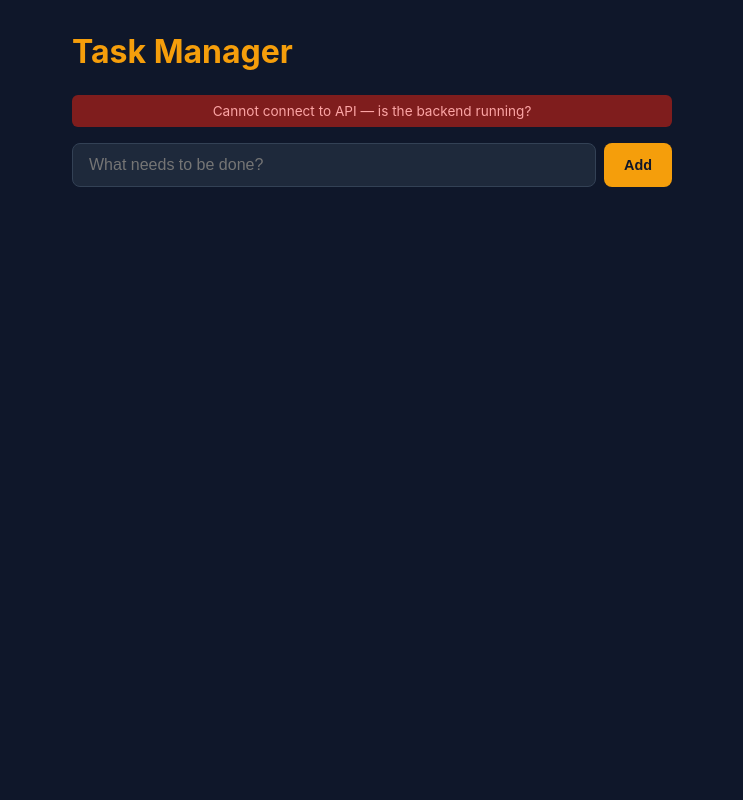
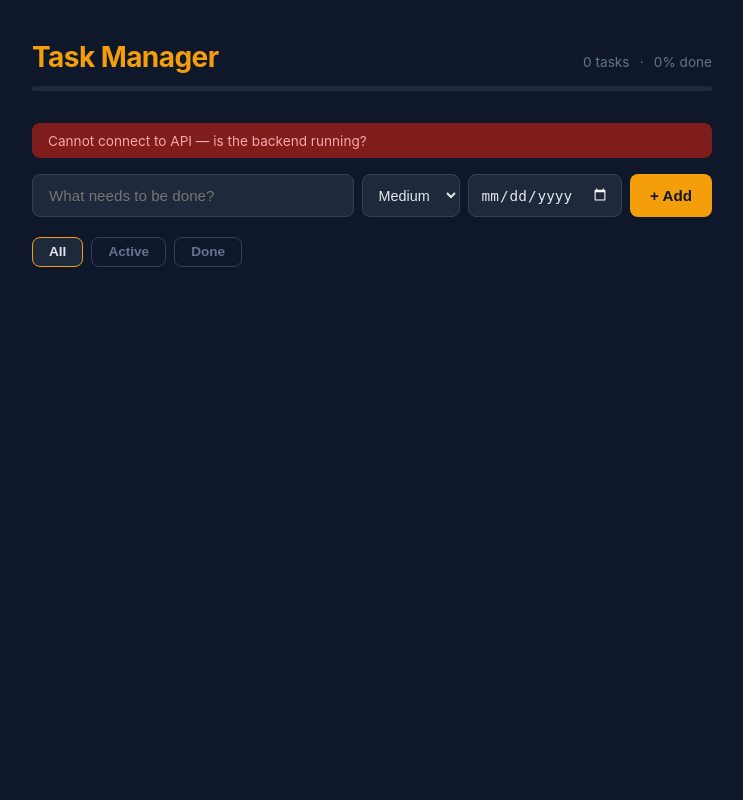
Before and after one commit to Aravindsvec/task_manager, a Python web app: template frontend/templates/index.html in a window 1280 px wide. Shown: the whole page, without its empty margins (268-1011 px from the left). Run offline with Jinja, Linux system fonts and the light colour scheme; the template is opened without the code that fills it, so the values that code supplies are empty.

Commit message:
Add priority, due dates, filters, progress bar; fix checkbox handler bug
- Backend: add priority (low/medium/high) and due_date fields to
  TaskCreate/TaskOut models with backward-compatible defaults
- Frontend: new features — priority badges with color-coded left borders,
  due date picker with smart labels (Today/Tomorrow/Nd overdue),
  filter tabs (All/Active/Done), task counter, animated progress bar,
  auto-sort (high priority first, done tasks last)
- Bug fix: replace inline onchange/onclick attribute handlers with a
  single delegated addEventListener; JSON.stringify double-quotes were
  terminating the HTML attribute early, silently breaking toggleTask
  so the progress bar never updated
- CSS: slide-in animation, ghost delete button, overdue warning styles

Co-Authored-By: Claude Sonnet 4.6 <noreply@anthropic.com>

```diff
--- a/backend/main.py
+++ b/backend/main.py
@@ -39,6 +39,8 @@ class TaskCreate(BaseModel):
     title: str = Field(..., min_length=1, max_length=200)
     description: str = ""
     done: bool = False
+    priority: str = "medium"
+    due_date: str = ""
 
 
 class TaskOut(BaseModel):
@@ -46,6 +48,8 @@ class TaskOut(BaseModel):
     title: str
     description: str
     done: bool
+    priority: str
+    due_date: str
 
 
 def task_to_dict(task) -> dict:
@@ -54,6 +58,8 @@ def task_to_dict(task) -> dict:
         "title": task["title"],
         "description": task["description"],
         "done": task["done"],
+        "priority": task.get("priority", "medium"),
+        "due_date": task.get("due_date", ""),
     }
 
 
--- a/frontend/static/app.js
+++ b/frontend/static/app.js
@@ -1,30 +1,110 @@
 const API = 'http://localhost:8000';
+const PRIORITY_ORDER = { high: 0, medium: 1, low: 2 };
+
+let allTasks = [];
+let currentFilter = 'all';
 
 async function loadTasks() {
   try {
     const res = await fetch(`${API}/tasks`);
-    const tasks = await res.json();
-    renderTasks(tasks);
+    allTasks = await res.json();
+    renderTasks();
     showStatus('Connected to API', 'ok');
   } catch (e) {
     showStatus('Cannot connect to API — is the backend running?', 'error');
   }
 }
 
-function renderTasks(tasks) {
-  const list = document.getElementById('taskList');
+function getFilteredTasks() {
+  let tasks = allTasks;
+  if (currentFilter === 'active') tasks = allTasks.filter(t => !t.done);
+  if (currentFilter === 'done')   tasks = allTasks.filter(t => t.done);
+  return [...tasks].sort((a, b) => {
+    if (a.done !== b.done) return a.done ? 1 : -1;
+    return (PRIORITY_ORDER[a.priority] ?? 1) - (PRIORITY_ORDER[b.priority] ?? 1);
+  });
+}
+
+function renderTasks() {
+  updateStats();
+  const tasks = getFilteredTasks();
+  const list  = document.getElementById('taskList');
+
   if (tasks.length === 0) {
-    list.innerHTML = '<div class="empty">No tasks yet. Add one above!</div>';
+    const msg = currentFilter === 'done'   ? 'No completed tasks yet.'
+              : currentFilter === 'active' ? 'All caught up — nothing active!'
+              : 'No tasks yet. Add one above!';
+    list.innerHTML = `<div class="empty">${msg}</div>`;
     return;
   }
-  list.innerHTML = tasks.map(t => `
-    <li class="task-item ${t.done ? 'done' : ''}">
-      <input type="checkbox" ${t.done ? 'checked' : ''}
-        onchange="toggleTask('${t.id}', '${t.title.replace(/'/g, "\\'")}', '${t.description.replace(/'/g, "\\'")}', this.checked)" />
-      <span class="task-title">${escapeHtml(t.title)}</span>
-      <button class="btn-del" onclick="deleteTask('${t.id}')">Delete</button>
-    </li>
-  `).join('');
+
+  list.innerHTML = tasks.map(t => {
+    const priority = t.priority || 'medium';
+    const due      = t.due_date  || '';
+    const dueLabel = formatDue(due);
+    const overdue  = due && !t.done && new Date(due + 'T00:00:00') < new Date().setHours(0, 0, 0, 0);
+
+    return `
+      <li class="task-item priority-${priority} ${t.done ? 'done' : ''}"
+          data-id="${t.id}"
+          data-title="${escapeAttr(t.title)}"
+          data-desc="${escapeAttr(t.description)}"
+          data-priority="${priority}"
+          data-due="${due}">
+        <input type="checkbox" class="task-check" ${t.done ? 'checked' : ''} />
+        <div class="task-body">
+          <div class="task-title">${escapeHtml(t.title)}</div>
+          <div class="task-meta">
+            <span class="badge badge-${priority}">${priority}</span>
+            ${dueLabel ? `<span class="task-due ${overdue ? 'overdue' : ''}">${overdue ? '⚠ ' : ''}${dueLabel}</span>` : ''}
+          </div>
+        </div>
+        <button class="btn-del" data-id="${t.id}" title="Delete">✕</button>
+      </li>`;
+  }).join('');
+}
+
+// Single delegated listener — no inline handlers, so no attribute-quoting bugs
+document.getElementById('taskList').addEventListener('change', async e => {
+  const checkbox = e.target.closest('.task-check');
+  if (!checkbox) return;
+  const li = checkbox.closest('.task-item');
+  await toggleTask(
+    li.dataset.id,
+    li.dataset.title,
+    li.dataset.desc,
+    checkbox.checked,
+    li.dataset.priority,
+    li.dataset.due,
+  );
+});
+
+document.getElementById('taskList').addEventListener('click', async e => {
+  const btn = e.target.closest('.btn-del');
+  if (!btn) return;
+  await deleteTask(btn.dataset.id);
+});
+
+function updateStats() {
+  const total = allTasks.length;
+  const done  = allTasks.filter(t => t.done).length;
+  const pct   = total ? Math.round((done / total) * 100) : 0;
+  document.getElementById('statTotal').textContent    = `${total} task${total !== 1 ? 's' : ''}`;
+  document.getElementById('statPct').textContent      = `${pct}% done`;
+  document.getElementById('progressFill').style.width = `${pct}%`;
+}
+
+function formatDue(dateStr) {
+  if (!dateStr) return '';
+  const d     = new Date(dateStr + 'T00:00:00');
+  const today = new Date(); today.setHours(0, 0, 0, 0);
+  const diff  = Math.round((d - today) / 86400000);
+  if (diff === 0)  return 'Today';
+  if (diff === 1)  return 'Tomorrow';
+  if (diff === -1) return 'Yesterday';
+  if (diff < 0)    return `${Math.abs(diff)}d overdue`;
+  if (diff < 7)    return `in ${diff}d`;
+  return d.toLocaleDateString('en-US', { month: 'short', day: 'numeric' });
 }
 
 function escapeHtml(text) {
@@ -33,31 +113,45 @@ function escapeHtml(text) {
   return d.innerHTML;
 }
 
+function escapeAttr(str) {
+  return String(str).replace(/&/g, '&amp;').replace(/"/g, '&quot;');
+}
+
+function setFilter(filter, btn) {
+  currentFilter = filter;
+  document.querySelectorAll('.filter-btn').forEach(b => b.classList.remove('active'));
+  btn.classList.add('active');
+  renderTasks();
+}
+
 async function addTask() {
-  const input = document.getElementById('taskInput');
-  const title = input.value.trim();
+  const input    = document.getElementById('taskInput');
+  const priority = document.getElementById('priorityInput').value;
+  const due_date = document.getElementById('dueDateInput').value;
+  const title    = input.value.trim();
   if (!title) return;
   try {
     await fetch(`${API}/tasks`, {
       method: 'POST',
       headers: { 'Content-Type': 'application/json' },
-      body: JSON.stringify({ title, description: '', done: false }),
+      body: JSON.stringify({ title, description: '', done: false, priority, due_date }),
     });
     input.value = '';
-    loadTasks();
+    document.getElementById('dueDateInput').value = '';
+    await loadTasks();
   } catch (e) {
     showStatus('Failed to add task', 'error');
   }
 }
 
-async function toggleTask(id, title, desc, done) {
+async function toggleTask(id, title, desc, done, priority, due_date) {
   try {
     await fetch(`${API}/tasks/${id}`, {
       method: 'PUT',
       headers: { 'Content-Type': 'application/json' },
-      body: JSON.stringify({ title, description: desc, done }),
+      body: JSON.stringify({ title, description: desc, done, priority, due_date }),
     });
-    loadTasks();
+    await loadTasks();
   } catch (e) {
     showStatus('Failed to update task', 'error');
   }
@@ -66,7 +160,7 @@ async function toggleTask(id, title, desc, done) {
 async function deleteTask(id) {
   try {
     await fetch(`${API}/tasks/${id}`, { method: 'DELETE' });
-    loadTasks();
+    await loadTasks();
   } catch (e) {
     showStatus('Failed to delete task', 'error');
   }
@@ -76,7 +170,7 @@ function showStatus(msg, type) {
   const el = document.getElementById('status');
   el.textContent = msg;
   el.className = `status ${type}`;
-  if (type === 'ok') setTimeout(() => (el.style.display = 'none'), 2000);
+  if (type === 'ok') setTimeout(() => { el.className = 'status'; }, 2000);
 }
 
 document.getElementById('taskInput').addEventListener('keydown', e => {
--- a/frontend/static/style.css
+++ b/frontend/static/style.css
@@ -5,96 +5,221 @@ body {
   background: #0f172a;
   color: #e2e8f0;
   min-height: 100vh;
-  padding: 2rem;
+  padding: 2.5rem 1rem;
 }
 
-.container { max-width: 600px; margin: 0 auto; }
+.container { max-width: 680px; margin: 0 auto; }
+
+/* ── Header ── */
+.header { margin-bottom: 2rem; }
+
+.header-top {
+  display: flex;
+  justify-content: space-between;
+  align-items: baseline;
+  margin-bottom: 0.75rem;
+}
 
 h1 {
-  font-size: 2rem;
-  margin-bottom: 1.5rem;
+  font-size: 1.75rem;
+  font-weight: 700;
   color: #f59e0b;
+  letter-spacing: -0.02em;
 }
 
+.stats { font-size: 0.85rem; color: #64748b; }
+.stat-dot { margin: 0 0.4rem; }
+
+.progress-bar {
+  height: 5px;
+  background: #1e293b;
+  border-radius: 3px;
+  overflow: hidden;
+}
+
+.progress-fill {
+  height: 100%;
+  background: linear-gradient(90deg, #f59e0b 0%, #10b981 100%);
+  border-radius: 3px;
+  transition: width 0.5s cubic-bezier(0.4, 0, 0.2, 1);
+  width: 0%;
+}
+
+/* ── Status banner ── */
+.status {
+  padding: 0.6rem 1rem;
+  margin-bottom: 1rem;
+  border-radius: 8px;
+  font-size: 0.85rem;
+  display: none;
+}
+.status.error { display: block; background: #7f1d1d; color: #fca5a5; }
+.status.ok    { display: block; background: #14532d; color: #86efac; }
+
+/* ── Add form ── */
 .add-form {
   display: flex;
   gap: 0.5rem;
-  margin-bottom: 2rem;
+  margin-bottom: 1.25rem;
+  flex-wrap: wrap;
 }
 
 input[type="text"] {
   flex: 1;
-  padding: 0.75rem 1rem;
+  min-width: 160px;
+  padding: 0.7rem 1rem;
   border: 1px solid #334155;
   border-radius: 8px;
   background: #1e293b;
   color: #e2e8f0;
-  font-size: 1rem;
+  font-size: 0.95rem;
 }
 
-input[type="text"]:focus {
-  outline: 2px solid #f59e0b;
-  border-color: transparent;
+input[type="text"]:focus,
+input[type="date"]:focus,
+select:focus { outline: 2px solid #f59e0b; border-color: transparent; }
+
+.priority-select,
+.date-input {
+  padding: 0.7rem 0.75rem;
+  border: 1px solid #334155;
+  border-radius: 8px;
+  background: #1e293b;
+  color: #e2e8f0;
+  font-size: 0.9rem;
+  cursor: pointer;
 }
 
+.date-input { color-scheme: dark; }
+
 button {
-  padding: 0.75rem 1.25rem;
   border: none;
   border-radius: 8px;
   cursor: pointer;
-  font-size: 0.9rem;
   font-weight: 600;
-  transition: background 0.2s;
+  transition: background 0.15s;
 }
 
-.btn-add { background: #f59e0b; color: #0f172a; }
+.btn-add {
+  padding: 0.7rem 1.25rem;
+  background: #f59e0b;
+  color: #0f172a;
+  font-size: 0.95rem;
+  white-space: nowrap;
+}
 .btn-add:hover { background: #d97706; }
 
-.btn-del { background: #ef4444; color: white; font-size: 0.8rem; padding: 0.4rem 0.7rem; }
-.btn-del:hover { background: #f87171; }
+/* ── Filter tabs ── */
+.filters {
+  display: flex;
+  gap: 0.5rem;
+  margin-bottom: 1.25rem;
+}
 
+.filter-btn {
+  padding: 0.4rem 1rem;
+  background: transparent;
+  color: #64748b;
+  border: 1px solid #334155;
+  font-size: 0.85rem;
+}
+.filter-btn.active {
+  background: #1e293b;
+  color: #e2e8f0;
+  border-color: #f59e0b;
+}
+.filter-btn:hover:not(.active) {
+  border-color: #475569;
+  color: #94a3b8;
+}
+
+/* ── Task list ── */
 .task-list { list-style: none; }
+
+@keyframes slideIn {
+  from { opacity: 0; transform: translateY(-6px); }
+  to   { opacity: 1; transform: translateY(0); }
+}
 
 .task-item {
   display: flex;
   align-items: center;
   gap: 0.75rem;
-  padding: 1rem;
+  padding: 0.9rem 1rem;
   background: #1e293b;
   border-radius: 8px;
   margin-bottom: 0.5rem;
   border: 1px solid #334155;
+  border-left: 4px solid #334155;
+  animation: slideIn 0.15s ease;
+  transition: opacity 0.2s;
 }
 
-.task-item.done .task-title {
-  text-decoration: line-through;
-  opacity: 0.5;
+.task-item.priority-high   { border-left-color: #ef4444; }
+.task-item.priority-medium { border-left-color: #f59e0b; }
+.task-item.priority-low    { border-left-color: #22c55e; }
+
+.task-item.done { opacity: 0.45; }
+.task-item.done .task-title { text-decoration: line-through; }
+
+input[type="checkbox"] {
+  width: 18px;
+  height: 18px;
+  accent-color: #f59e0b;
+  cursor: pointer;
+  flex-shrink: 0;
 }
 
-.task-title { flex: 1; font-size: 1rem; }
+.task-body { flex: 1; min-width: 0; }
 
-input[type="checkbox"] {
-  width: 20px;
-  height: 20px;
-  accent-color: #f59e0b;
-  cursor: pointer;
+.task-title {
+  font-size: 0.95rem;
+  white-space: nowrap;
+  overflow: hidden;
+  text-overflow: ellipsis;
 }
 
+.task-meta {
+  display: flex;
+  gap: 0.5rem;
+  margin-top: 0.3rem;
+  align-items: center;
+}
+
+/* ── Priority badges ── */
+.badge {
+  font-size: 0.68rem;
+  font-weight: 700;
+  padding: 0.15rem 0.45rem;
+  border-radius: 4px;
+  text-transform: uppercase;
+  letter-spacing: 0.05em;
+}
+.badge-high   { background: #7f1d1d; color: #fca5a5; }
+.badge-medium { background: #78350f; color: #fde68a; }
+.badge-low    { background: #14532d; color: #86efac; }
+
+/* ── Due date chip ── */
+.task-due { font-size: 0.75rem; color: #64748b; }
+.task-due.overdue { color: #f87171; font-weight: 600; }
+
+/* ── Delete button ── */
+.btn-del {
+  padding: 0.35rem 0.65rem;
+  background: transparent;
+  color: #475569;
+  font-size: 0.95rem;
+  border: 1px solid transparent;
+  border-radius: 6px;
+  flex-shrink: 0;
+  line-height: 1;
+}
+.btn-del:hover { background: #7f1d1d; color: #fca5a5; border-color: #7f1d1d; }
+
+/* ── Empty state ── */
 .empty {
   text-align: center;
-  padding: 3rem;
-  color: #64748b;
-  font-size: 1.1rem;
+  padding: 3.5rem 1rem;
+  color: #334155;
+  font-size: 1rem;
 }
-
-.status {
-  text-align: center;
-  padding: 0.5rem;
-  margin-bottom: 1rem;
-  border-radius: 6px;
-  font-size: 0.85rem;
-  display: none;
-}
-
-.status.error { display: block; background: #7f1d1d; color: #fca5a5; }
-.status.ok    { display: block; background: #14532d; color: #86efac; }
--- a/frontend/templates/index.html
+++ b/frontend/templates/index.html
@@ -8,12 +8,39 @@
 </head>
 <body>
   <div class="container">
-    <h1>Task Manager</h1>
+    <header class="header">
+      <div class="header-top">
+        <h1>Task Manager</h1>
+        <div class="stats">
+          <span id="statTotal">0 tasks</span>
+          <span class="stat-dot">&middot;</span>
+          <span id="statPct">0% done</span>
+        </div>
+      </div>
+      <div class="progress-bar">
+        <div class="progress-fill" id="progressFill"></div>
+      </div>
+    </header>
+
     <div id="status" class="status"></div>
+
     <div class="add-form">
       <input type="text" id="taskInput" placeholder="What needs to be done?" />
-      <button class="btn-add" onclick="addTask()">Add</button>
+      <select id="priorityInput" class="priority-select">
+        <option value="low">Low</option>
+        <option value="medium" selected>Medium</option>
+        <option value="high">High</option>
+      </select>
+      <input type="date" id="dueDateInput" class="date-input" />
+      <button class="btn-add" onclick="addTask()">+ Add</button>
     </div>
+
+    <div class="filters">
+      <button class="filter-btn active" onclick="setFilter('all', this)">All</button>
+      <button class="filter-btn" onclick="setFilter('active', this)">Active</button>
+      <button class="filter-btn" onclick="setFilter('done', this)">Done</button>
+    </div>
+
     <ul class="task-list" id="taskList"></ul>
   </div>
 
```
